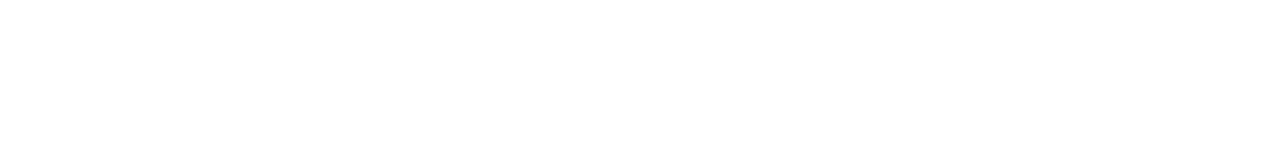
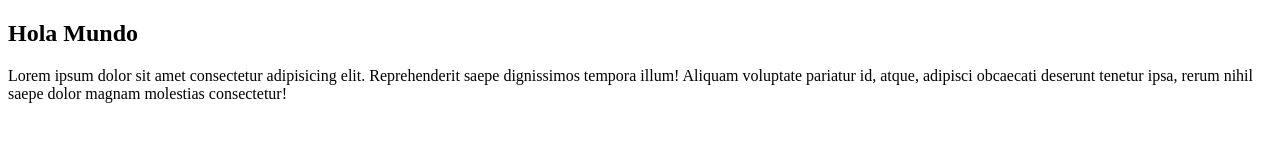
Before and after one commit to Zarquiz-Ortega/mi-primer-repositorio, a plain HTML site: page index.html in a window 1280 px wide. Drawn offline with Linux system fonts and the light colour scheme.

Commit message:
Modificando el index

```diff
--- a/index.html
+++ b/index.html
@@ -6,6 +6,7 @@
     <title>Travajando con Git</title>
 </head>
 <body>
-
+    <h2>Hola Mundo</h2>
+    <p>Lorem ipsum dolor sit amet consectetur adipisicing elit. Reprehenderit saepe dignissimos tempora illum! Aliquam voluptate pariatur id, atque, adipisci obcaecati deserunt tenetur ipsa, rerum nihil saepe dolor magnam molestias consectetur!</p>
 </body>
 </html>
```
